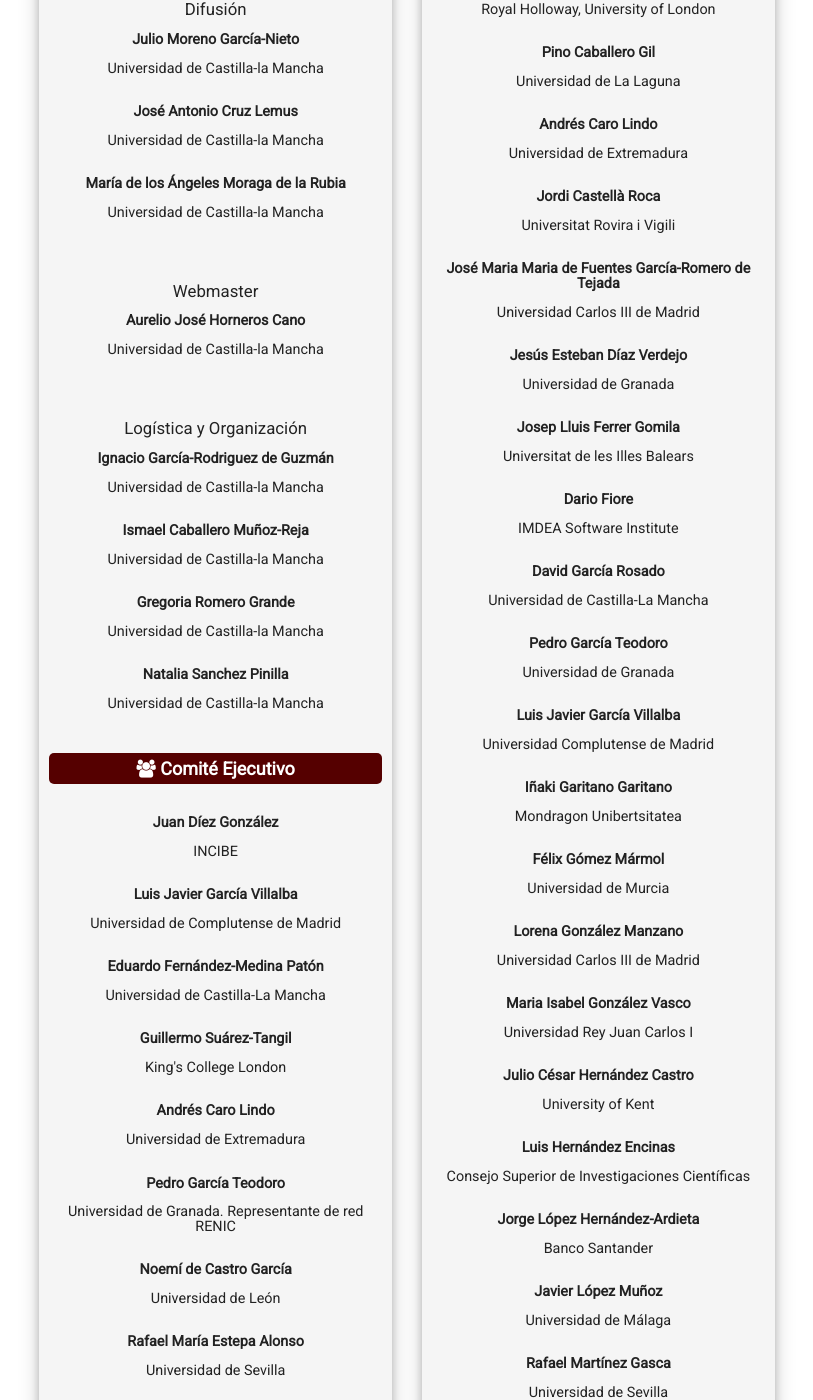
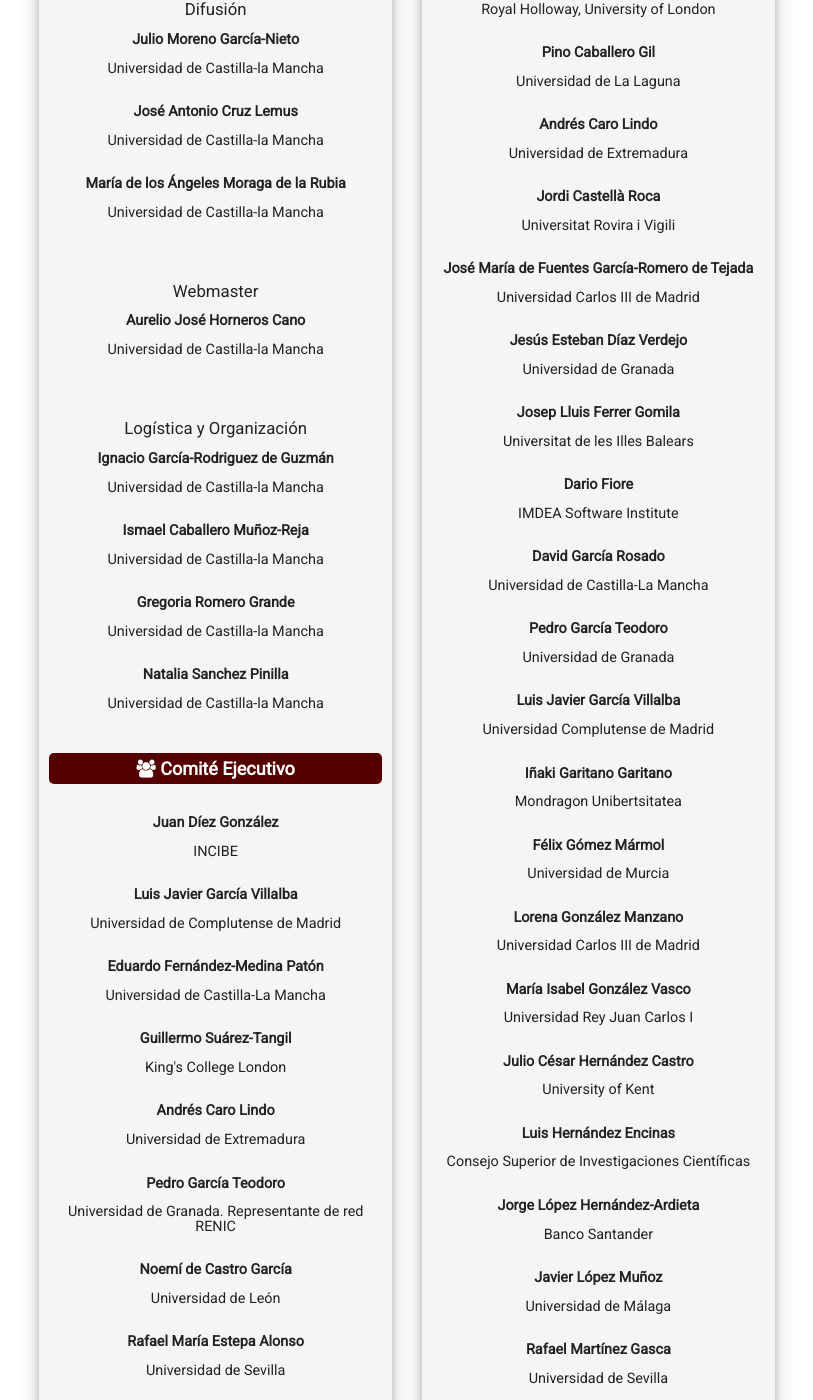
Before and after one commit to jnic2020/jnic2021.github.io, a Jekyll site: the page built from comites.md, in a window 1280 px wide and 1400 px high, scrolled down 1081 px. Shown: the whole window, without its empty margins (233-1046 px from the left). Built offline with Jekyll 4.4.1, drawn with Linux system fonts in a browser that asks for light colours; nearby versions of some CDN libraries.

Commit message:
comitee cientifico

```diff
--- a/_data/comite_programa_cientifico.json
+++ b/_data/comite_programa_cientifico.json
@@ -50,7 +50,7 @@
 				"organization": "Universitat Rovira i Vigili"
 			},
 			{
-				"name" : [{"n":"José Maria", "a":"Maria de Fuentes García-Romero de Tejada", "a_sort": "Maria de Fuentes García-Romero de Tejada"}],
+				"name" : [{"n":"José María", "a":"de Fuentes García-Romero de Tejada", "a_sort": "María de Fuentes García-Romero de Tejada"}],
 				"organization": "Universidad Carlos III de Madrid"
 			},
 			{
@@ -90,7 +90,7 @@
 				"organization": "Universidad Carlos III de Madrid"
 			},
 			{
-				"name" : [{"n":"Maria Isabel", "a":"González Vasco", "a_sort": "González Vasco"}],
+				"name" : [{"n":"María Isabel", "a":"González Vasco", "a_sort": "González Vasco"}],
 				"organization": "Universidad Rey Juan Carlos I"
 			},
 			{
```
